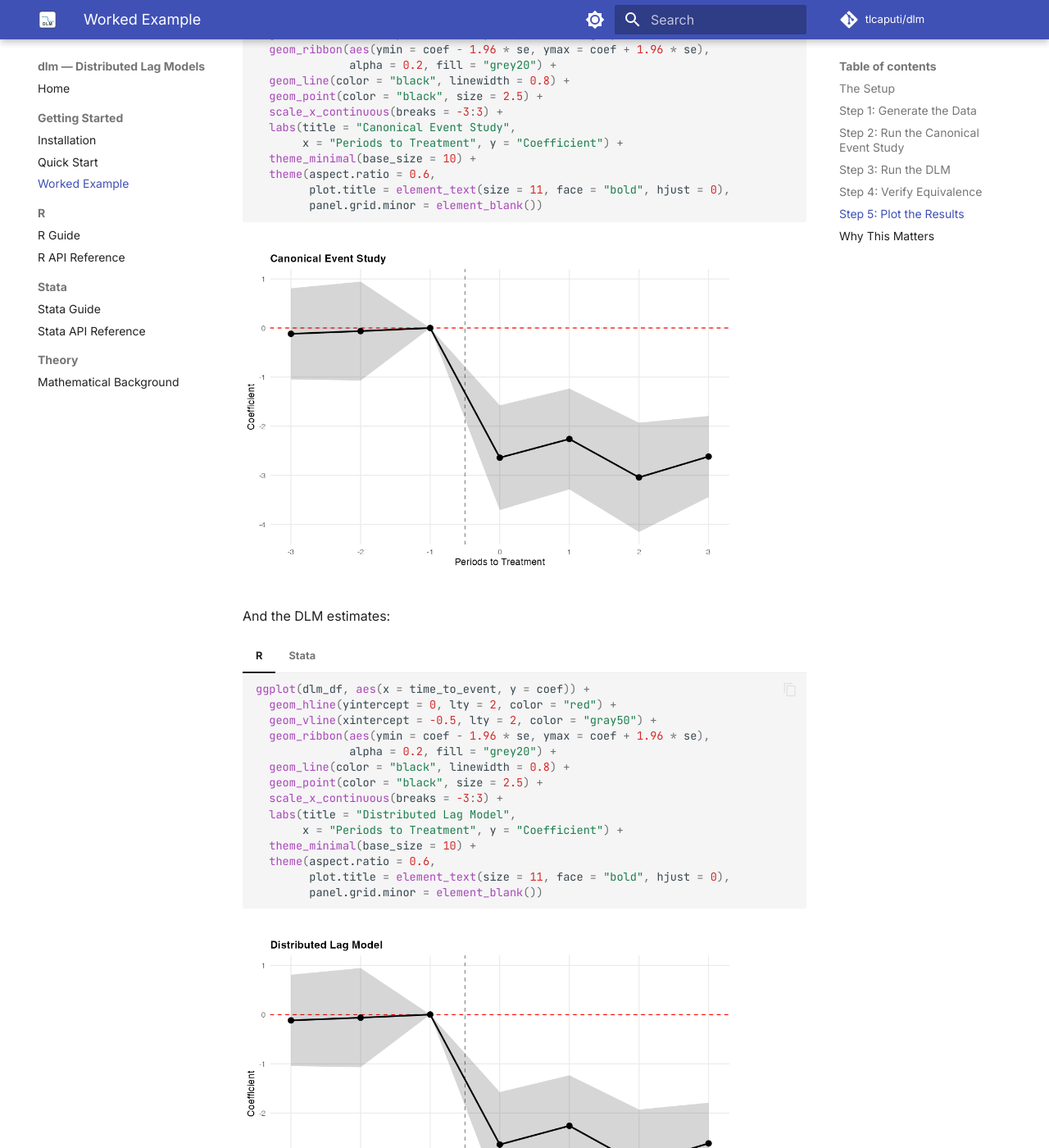
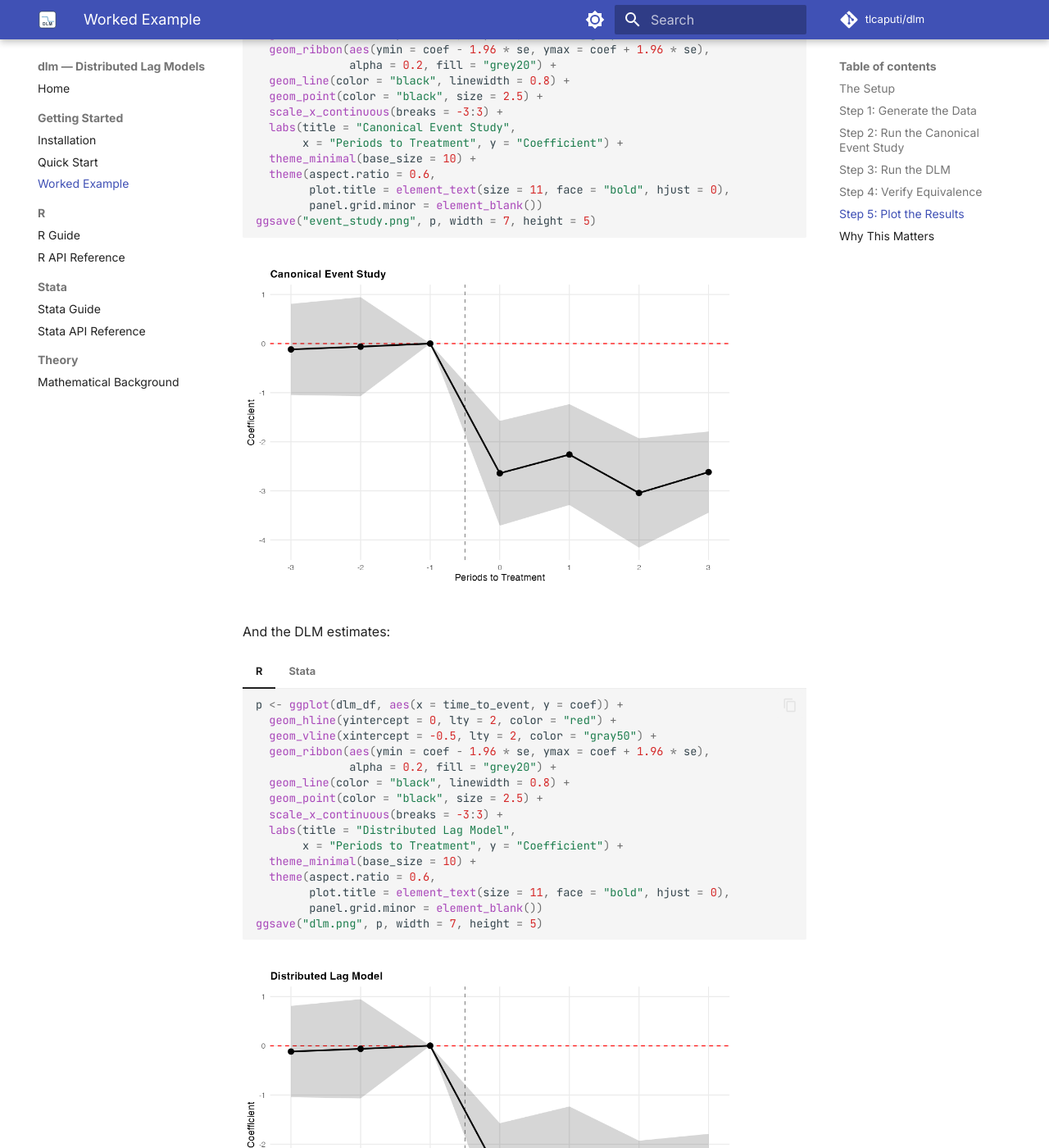
Before and after one commit to tlcaputi/dlm, an MkDocs documentation site: the page built from docs/getting-started/worked-example.md, in a window 1280 px wide and 1400 px high, scrolled down 3653 px. Shown: the whole window at 82% size. Built offline with MkDocs 1.6.1 and Material for MkDocs 9.7.7, drawn with Linux system fonts in a browser that asks for light colours; comment, search, counter and statistics services are not loaded; some of the changed text lies outside the part shown.

Commit message:
Use p <- ggplot(...) + ggsave() style in docs code examples

````diff
--- a/docs/getting-started/worked-example.md
+++ b/docs/getting-started/worked-example.md
@@ -296,7 +296,7 @@ Now plot the canonical event-study estimates:
 === "R"
 
     ```r
-    ggplot(es_df, aes(x = time_to_event, y = coef)) +
+    p <- ggplot(es_df, aes(x = time_to_event, y = coef)) +
       geom_hline(yintercept = 0, lty = 2, color = "red") +
       geom_vline(xintercept = -0.5, lty = 2, color = "gray50") +
       geom_ribbon(aes(ymin = coef - 1.96 * se, ymax = coef + 1.96 * se),
@@ -310,6 +310,7 @@ Now plot the canonical event-study estimates:
       theme(aspect.ratio = 0.6,
             plot.title = element_text(size = 11, face = "bold", hjust = 0),
             panel.grid.minor = element_blank())
+    ggsave("event_study.png", p, width = 7, height = 5)
     ```
 
 === "Stata"
@@ -326,7 +327,7 @@ And the DLM estimates:
 === "R"
 
     ```r
-    ggplot(dlm_df, aes(x = time_to_event, y = coef)) +
+    p <- ggplot(dlm_df, aes(x = time_to_event, y = coef)) +
       geom_hline(yintercept = 0, lty = 2, color = "red") +
       geom_vline(xintercept = -0.5, lty = 2, color = "gray50") +
       geom_ribbon(aes(ymin = coef - 1.96 * se, ymax = coef + 1.96 * se),
@@ -340,6 +341,7 @@ And the DLM estimates:
       theme(aspect.ratio = 0.6,
             plot.title = element_text(size = 11, face = "bold", hjust = 0),
             panel.grid.minor = element_blank())
+    ggsave("dlm.png", p, width = 7, height = 5)
     ```
 
 === "Stata"
@@ -362,7 +364,7 @@ The two plots are identical. We can overlay them to confirm:
       es_df %>% mutate(method = "Event Study")
     )
 
-    ggplot(combined_df, aes(x = time_to_event, y = coef, color = method)) +
+    p <- ggplot(combined_df, aes(x = time_to_event, y = coef, color = method)) +
       geom_hline(yintercept = 0, linetype = "dashed", color = "gray50") +
       geom_vline(xintercept = -0.5, linetype = "dashed", color = "gray80") +
       geom_pointrange(aes(ymin = coef - 1.96 * se, ymax = coef + 1.96 * se),
@@ -375,6 +377,7 @@ The two plots are identical. We can overlay them to confirm:
            x = "Periods to Treatment", y = "Coefficient", color = "") +
       theme_minimal(base_size = 14) +
       theme(legend.position = "bottom")
+    ggsave("combined.png", p, width = 10, height = 6)
     ```
 
 ![DLM vs Event Study](../assets/plot_combined_v3.png){ width="600" }
````
Also changed, not shown: docs/r/guide.md (+2 -1 lines).
